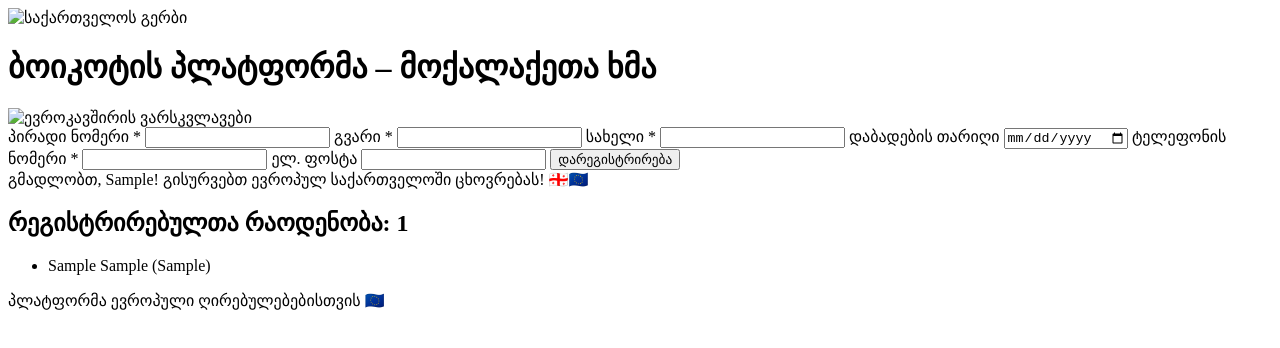
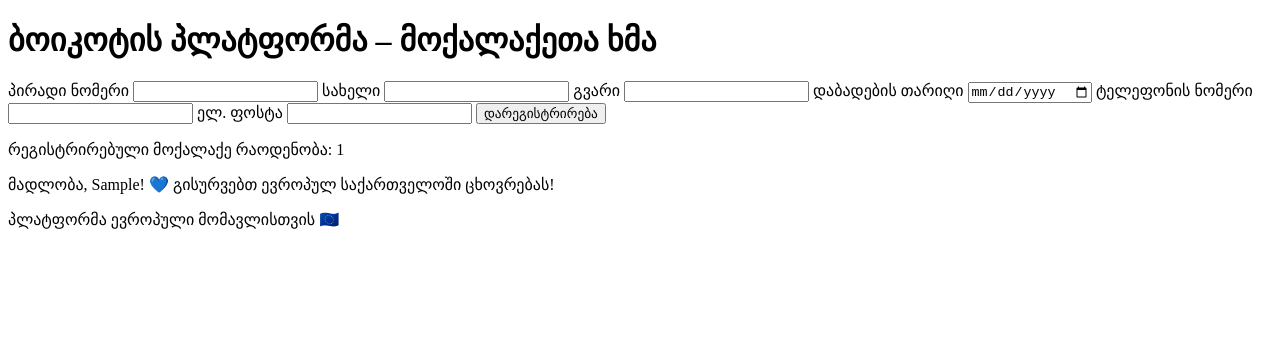
Before and after one commit to boykots/Revolution-, a plain HTML site: page index.html in a window 1280 px wide. Both pictures are taken after typing "Sample", "Sample", "Sample", "2020-01-15", "Sample", "name@example.com" into the empty fields and a click on the button "დარეგისტრირება". Drawn offline with Linux system fonts and the light colour scheme.

Commit message:
Add files via upload

```diff
--- a/index.html
+++ b/index.html
@@ -1,34 +1,30 @@
-
 <!DOCTYPE html>
 <html lang="ka">
 <head>
-    <meta charset="UTF-8">
+  <meta charset="UTF-8" />
+  <meta name="viewport" content="width=device-width, initial-scale=1.0" />
   <title>ბოიკოტის პლატფორმა</title>
-    <link rel="stylesheet" href="style.css">
+  <link rel="stylesheet" href="style.css" />
 </head>
 <body>
-    <header>
-        <img src="ge-coat-of-arms.png" alt="საქართველოს გერბი" class="emblem">
   <h1>ბოიკოტის პლატფორმა – მოქალაქეთა ხმა</h1>
-        <img src="eu-stars.png" alt="ევროკავშირის ვარსკვლავები" class="emblem">
-    </header>
-
   <form id="registerForm">
-        <label>პირადი ნომერი * <input type="text" name="idNumber" required></label>
-        <label>გვარი * <input type="text" name="lastName" required></label>
-        <label>სახელი * <input type="text" name="firstName" required></label>
-        <label>დაბადების თარიღი <input type="date" name="birthDate"></label>
-        <label>ტელეფონის ნომერი * <input type="text" name="phone" required></label>
-        <label>ელ. ფოსტა <input type="email" name="email"></label>
+    <label>პირადი ნომერი <input type="text" name="idNumber" required /></label>
+    <label>სახელი <input type="text" name="firstName" required /></label>
+    <label>გვარი <input type="text" name="lastName" required /></label>
+    <label>დაბადების თარიღი <input type="date" name="dob" required /></label>
+    <label>ტელეფონის ნომერი <input type="text" name="phone" required /></label>
+    <label>ელ. ფოსტა <input type="email" name="email" required /></label>
     <button type="submit">დარეგისტრირება</button>
   </form>
 
-    <div class="confirmation" id="confirmationMessage"></div>
-
-    <h2>რეგისტრირებულთა რაოდენობა: <span id="count">0</span></h2>
+  <p>რეგისტრირებული მოქალაქე რაოდენობა: <span id="count">0</span></p>
   <div id="userList"></div>
 
-    <footer>პლატფორმა ევროპული ღირებულებებისთვის 🇪🇺</footer>
+  <footer>
+    პლატფორმა ევროპული მომავლისთვის 🇪🇺
+  </footer>
+
   <script src="script.js"></script>
 </body>
 </html>
--- a/script.js
+++ b/script.js
@@ -1,29 +1,24 @@
-
 const form = document.getElementById('registerForm');
 const countSpan = document.getElementById('count');
 const userListDiv = document.getElementById('userList');
-const confirmationMessage = document.getElementById('confirmationMessage');
 
 let users = [];
 
 form.addEventListener('submit', (e) => {
   e.preventDefault();
   const data = Object.fromEntries(new FormData(form).entries());
-    const fullName = data.firstName + ' ' + data.lastName;
 
   if (users.some(u => u.idNumber === data.idNumber)) {
     alert('ეს პირადი ნომერი უკვე რეგისტრირებულია!');
     return;
   }
 
-    users.push({ ...data, fullName });
-    updateDisplay();
+  users.push(data);
+  updateDisplay(data.firstName);
   form.reset();
-    confirmationMessage.textContent = `გმადლობთ, ${data.firstName}! გისურვებთ ევროპულ საქართველოში ცხოვრებას! 🇬🇪🇪🇺`;
 });
 
-function updateDisplay() {
+function updateDisplay(name) {
   countSpan.textContent = users.length;
-    const sorted = users.sort((a, b) => a.lastName.localeCompare(b.lastName));
-    userListDiv.innerHTML = '<ul>' + sorted.map(u => `<li>${u.fullName} (${u.phone})</li>`).join('') + '</ul>';
+  userListDiv.innerHTML = `<p>მადლობა, ${name}! 💙 გისურვებთ ევროპულ საქართველოში ცხოვრებას!</p>`;
 }
```
Lines whose indentation alone changed are shown as unchanged.
